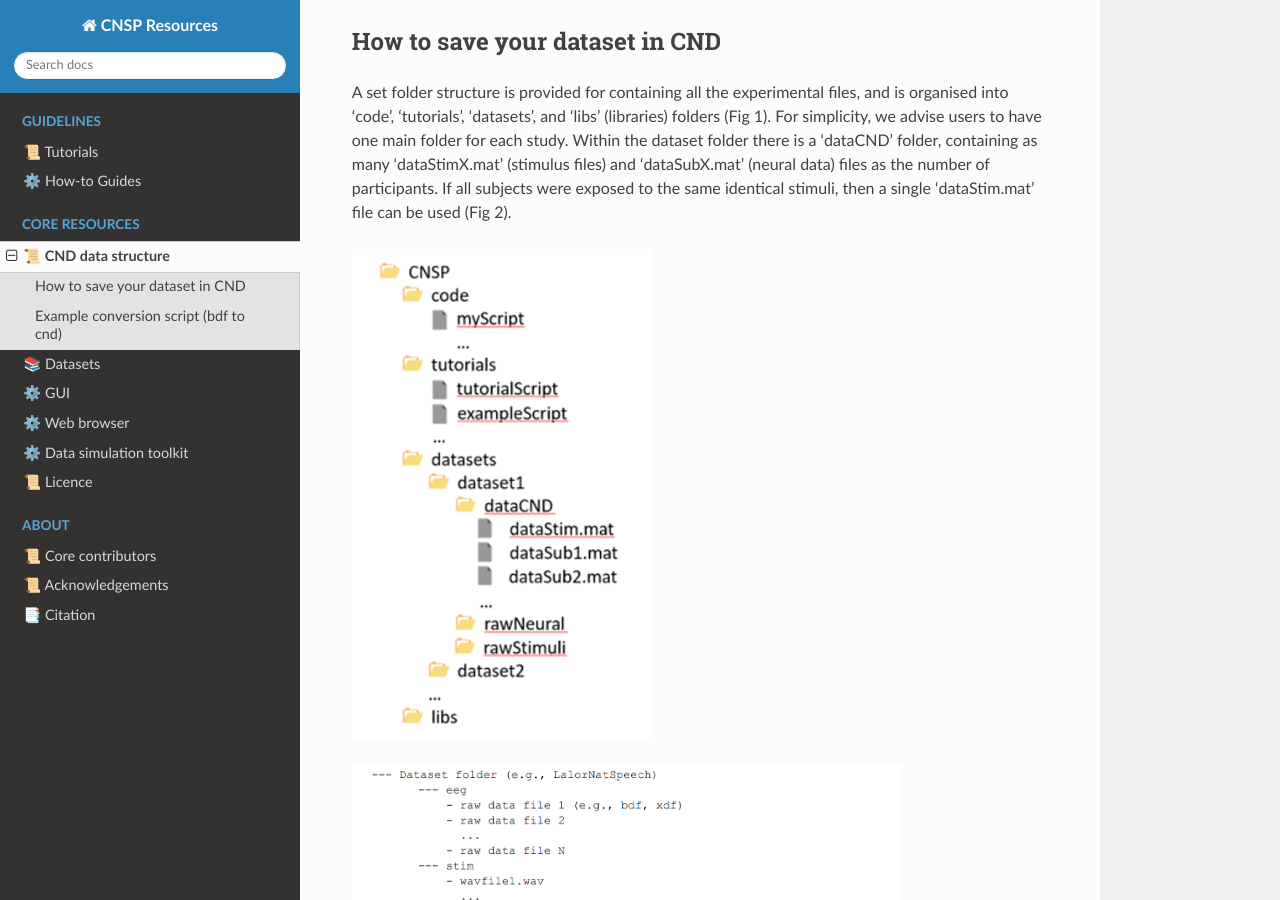
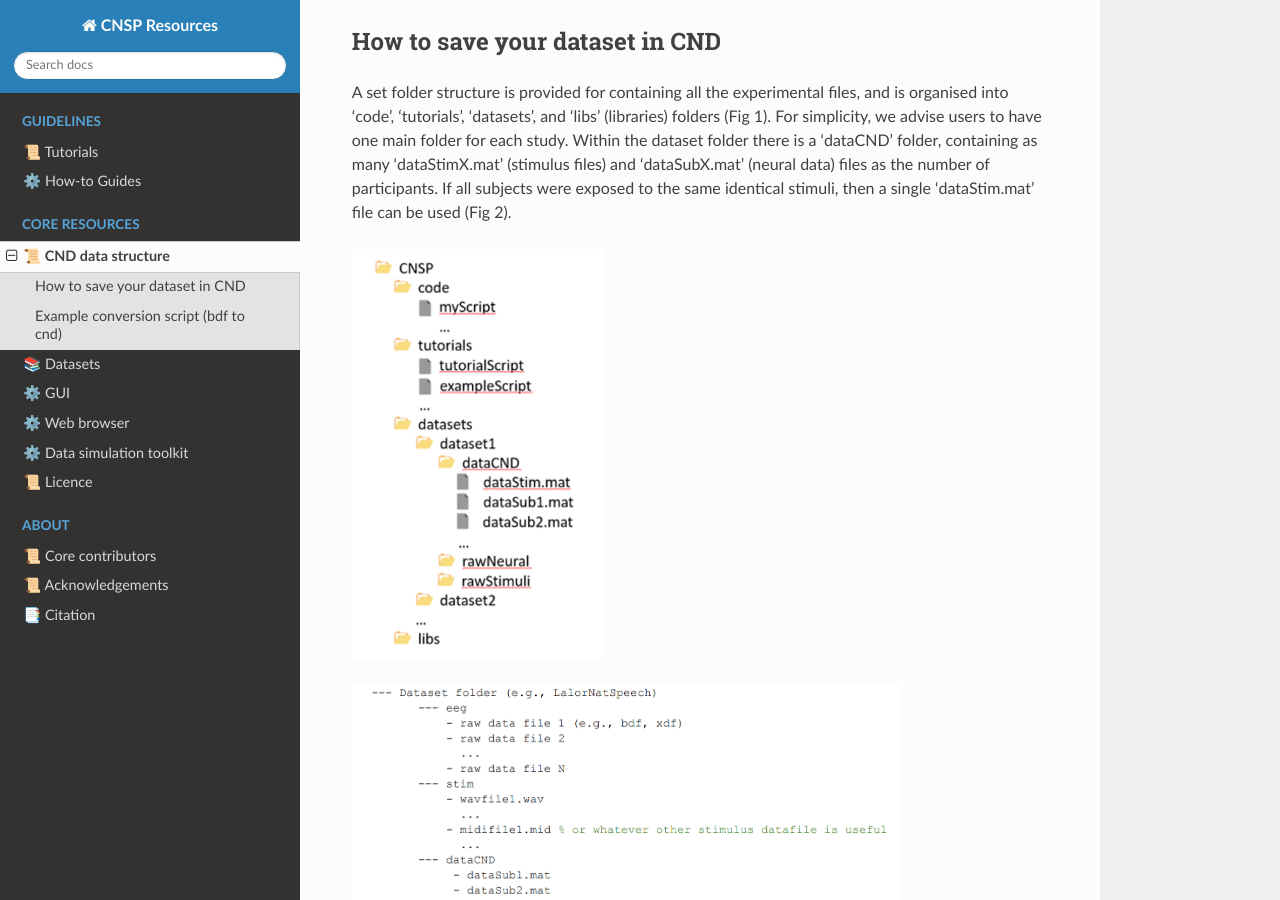
Before and after one commit to CNSP-Workshop/CNSP-resources, a Sphinx documentation site: the page built from docs/cndPage.rst, in a window 1280 px wide and 900 px high, scrolled down 447 px. Built offline with Sphinx 7.4.7 and the Read the Docs theme 2.0.0, drawn with Linux system fonts in a browser that asks for light colours; pages that are not in the unit, such as notebooks, are missing from menus.

Commit message:
Update cndPage.rst

```diff
--- a/docs/cndPage.rst
+++ b/docs/cndPage.rst
@@ -20,7 +20,7 @@ For simplicity, we advise users to have one main folder for each study. Within t
 (stimulus files) and ‘dataSubX.mat’ (neural data) files as the number of participants. If all subjects were exposed to  the same identical stimuli, then a single ‘dataStim.mat’ file can be used (Fig 2).
 
 .. image:: images/cnspMainFolderStructure.png
-  :width: 300
+  :width: 250
   :alt: The CNSP folder structure
 
 
```
